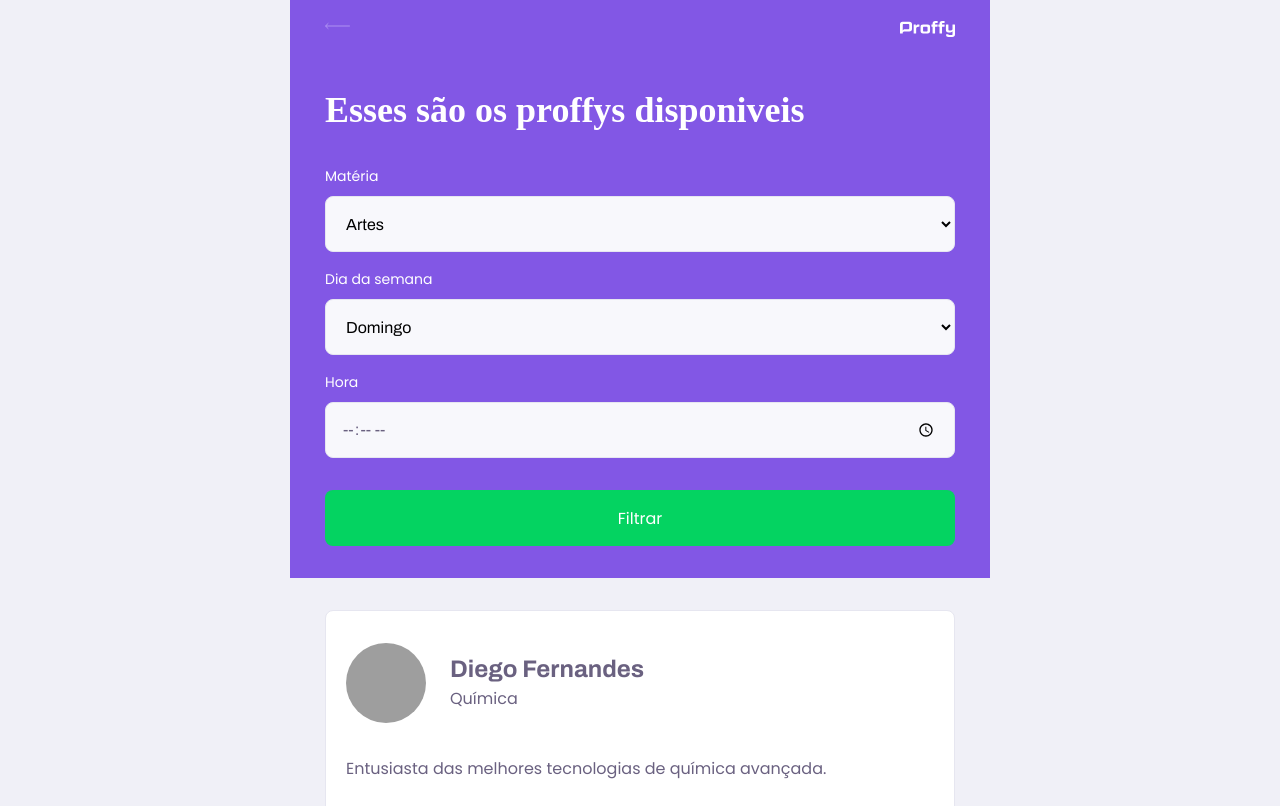
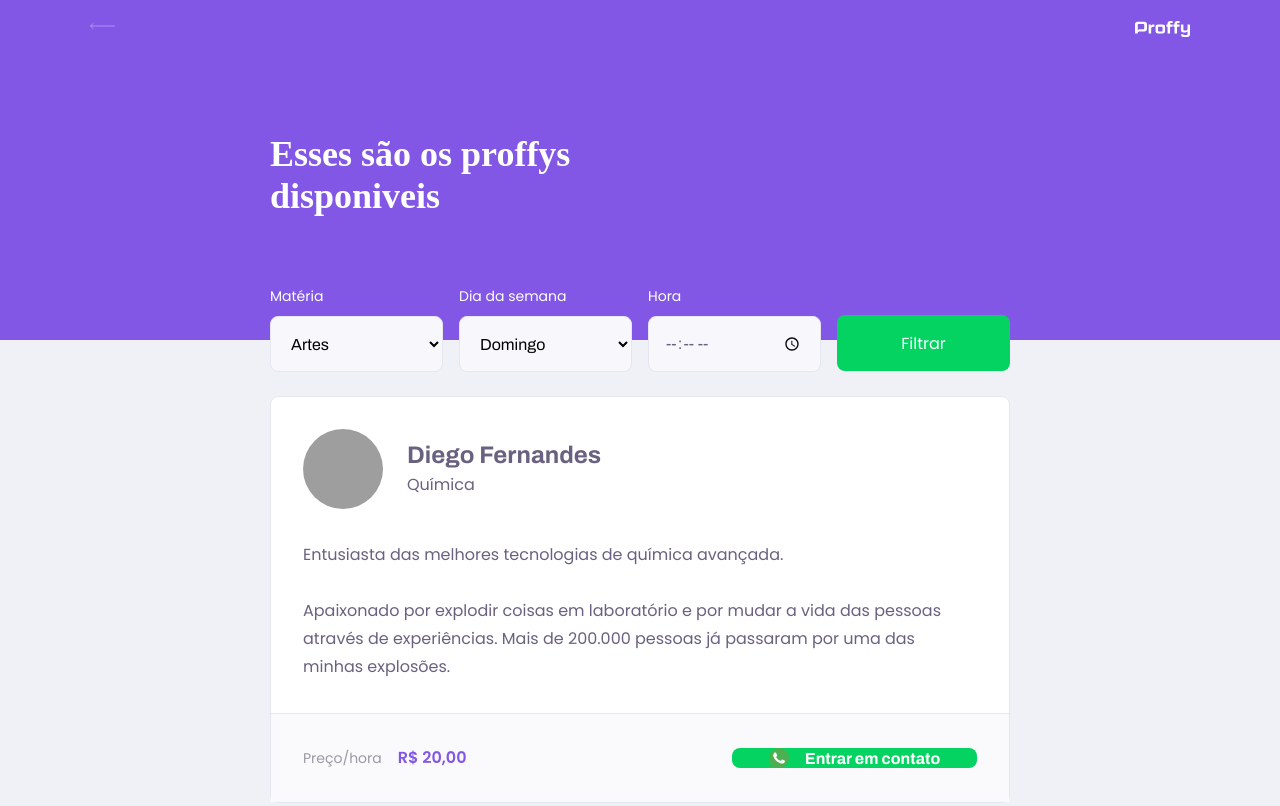
Before and after one commit to willfpinheiro/Next_Level_Week2, a plain HTML site: page study.html in a window 1280 px wide. Shown: the top 806 px of the page. Drawn offline with Linux system fonts and the light colour scheme; grey boxes are pictures that could not be loaded.

Commit message:
ff-aula-2

```diff
--- a/styles/partials/page-study.css
+++ b/styles/partials/page-study.css
@@ -40,6 +40,8 @@
 .page-header .header-content {
     width: 90%;
     margin: 3.2rem auto;
+
+    position: relative;
 }
 
 .page-header .header-content strong{
@@ -161,7 +163,7 @@
     margin-top: .4rem;
 }
 
-.teacher-item p {
+.teacher-item > p {
     padding:  0 2rem;
     font-size: 1.6rem;
     line-height: 2.8rem;
@@ -215,3 +217,86 @@
 .teacher-item footer button:hover {
     background: var(--color-secondary-dark);
 }
+
+@media (min-width:700px) {
+    /* Coloca para esticar em toda a pagina */
+    #page-study #container {
+        max-width: 100vw;
+    }
+
+    .page-header {
+        height: 340px;
+    }
+
+    .page-header .top-bar-container {
+        max-width: 1100px;
+    }
+
+    .page-header .header-content {
+        max-width: 740px;
+
+        margin:  0 auto;
+
+        /* esticar toda a caixa */
+        flex: 1 1;
+        padding-bottom: 48px;
+        display: flex;
+        flex-direction: column;
+        justify-content: center;
+
+
+    }
+
+    .page-header .header-content strong{
+        max-width: 350px;
+    }
+
+    /* depois coloca um espaço entre os lados */
+    .teacher-item header,
+    .teacher-item footer {
+        padding: 32px;
+    }
+
+    #search-teachers {
+        display: grid;
+        grid-template-columns: repeat(4, 1fr);
+        gap: 16px;
+        position: absolute;
+        bottom: -32px;
+    }
+
+    #page-study main {
+        padding: 32px 0;
+        max-width: 740px;
+        margin: 0 auto;
+    }
+
+    #search-teachers .select-block {
+        margin-bottom: 0;
+    }
+
+    /* quando se coloca > pega somente o primeiro nivel de tag, caso tenha mais tags, configura de forma geral sem > */
+    .teacher-item > p {
+        padding: 0 32px;
+    }
+
+    .teacher-item footer p strong {
+        /* retirar o display block */
+        display: initial;
+        margin-left: 16px;
+    }
+
+    /* alinha o conteudo ao centro */
+    .teacher-item footer button {
+        width: 245px;
+        font-size: 16px;
+        justify-content: center;
+
+    }
+/* da espaço na imgem para que ela nao cole no texto */
+    .teacher-item footer img {
+        margin-right: 16px;
+    }
+
+
+}
```
